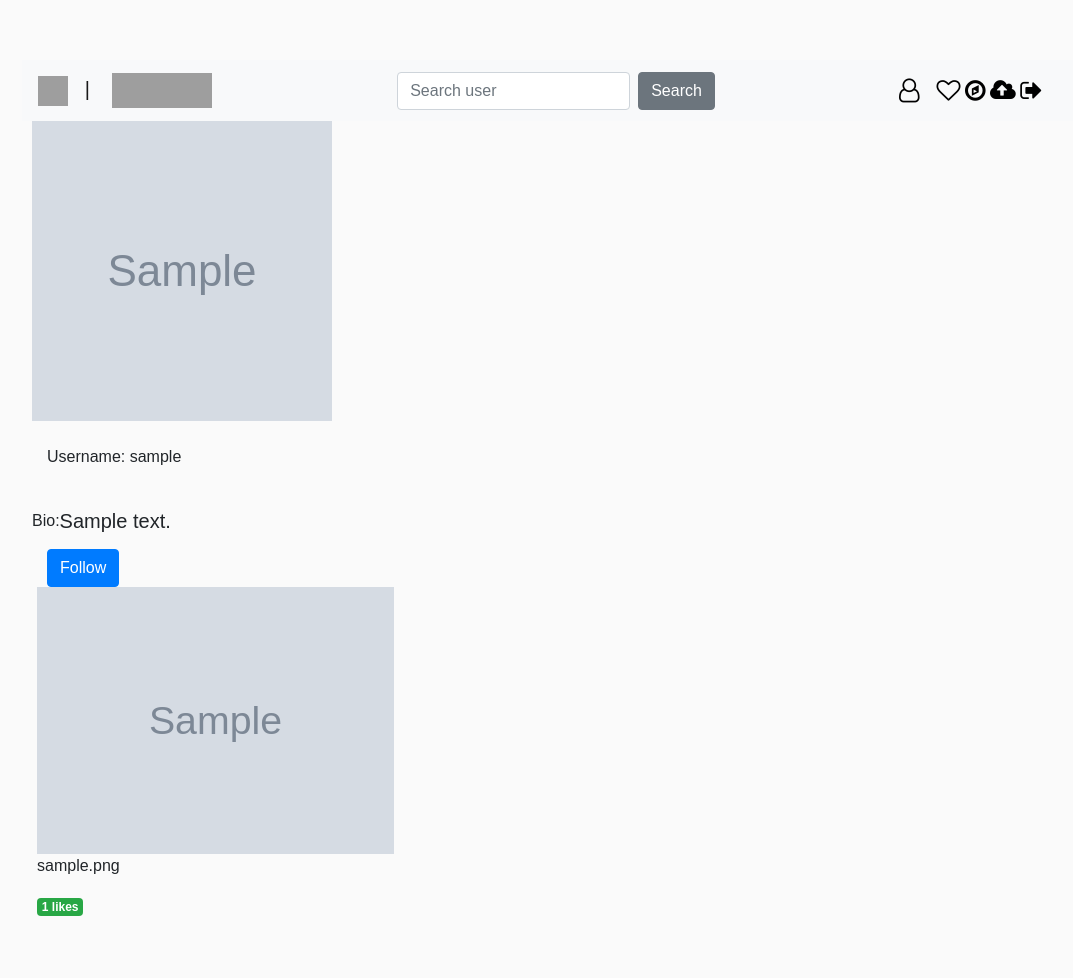
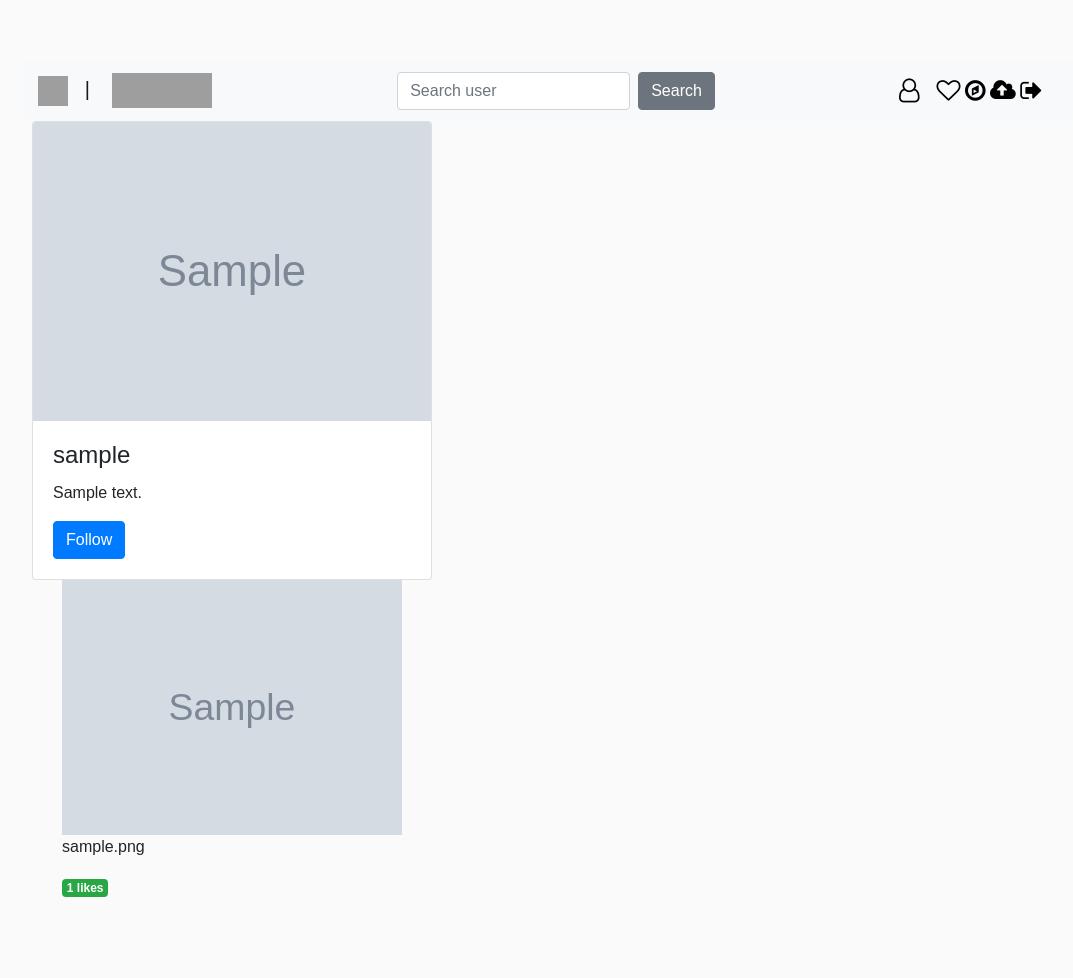
Before and after one commit to PatrickNgare/Instagram-Clone, a Django app: page /user/1 in a window 1280 px wide. Shown: the whole page, without its empty margins (38-1111 px from the left). After the commit the page ends 897 px from the top, so only its background shows below. Run offline with Django 3.2, Linux system fonts and the light colour scheme; a user stored in the database is signed in; tables that the repository leaves empty hold one stand-in row (values such as "Sample post"); grey boxes marked "Sample" are stand-in pictures; some libraries are stand-ins or nearby versions; grey boxes are pictures that could not be loaded.

Commit message:
added cards

```diff
--- a/instagram/templates/all-temps/user.html
+++ b/instagram/templates/all-temps/user.html
@@ -6,25 +6,26 @@
 
    <div class="row">
 
-     <img src="{{user.profile_photo.url}}"  class="img-responsive" width="300px" height="300px" alt="">
-   </div> <br>
-   <p>Username: {{user.user.username}}</p> <br>
-   <div class="row">
+    <div class="card" style="width:400px">
+      <img class="card-img-top" src="{{user.profile_photo.url}}" alt="Card image">
+      <div class="card-body">
+        <h4 class="card-title"> {{user.user.username}}</h4>
+        <p class="card-text">{{user.bio}}</p>
+        <a href="#" class="btn btn-primary">Follow</a>
+      </div>
+    </div>
 
-    <p>Bio: <h5>{{user.bio}}</h5> </p>
-   </div>
-   <button type="button" class="btn btn-primary">Follow</button>
+
 
 </div>
- <div class="col-sm-4">
 {%for img in images%}
 
-  <img class="img-fluid" src="{{img.image.url}}" alt="Card image cap">
+<div class="col-4">
+  <img class="img-fluid" src="{{img.image.url}}"  width="400px" alt="Card image cap">
    <p>{{img.image_caption}}</p>
-
    <span class="badge badge-success">{{img.likes}} likes </span>
 
+   </div>
    {%endfor%}
   </div>
-
  {% endblock %}
```
Lines whose indentation alone changed are shown as unchanged.
